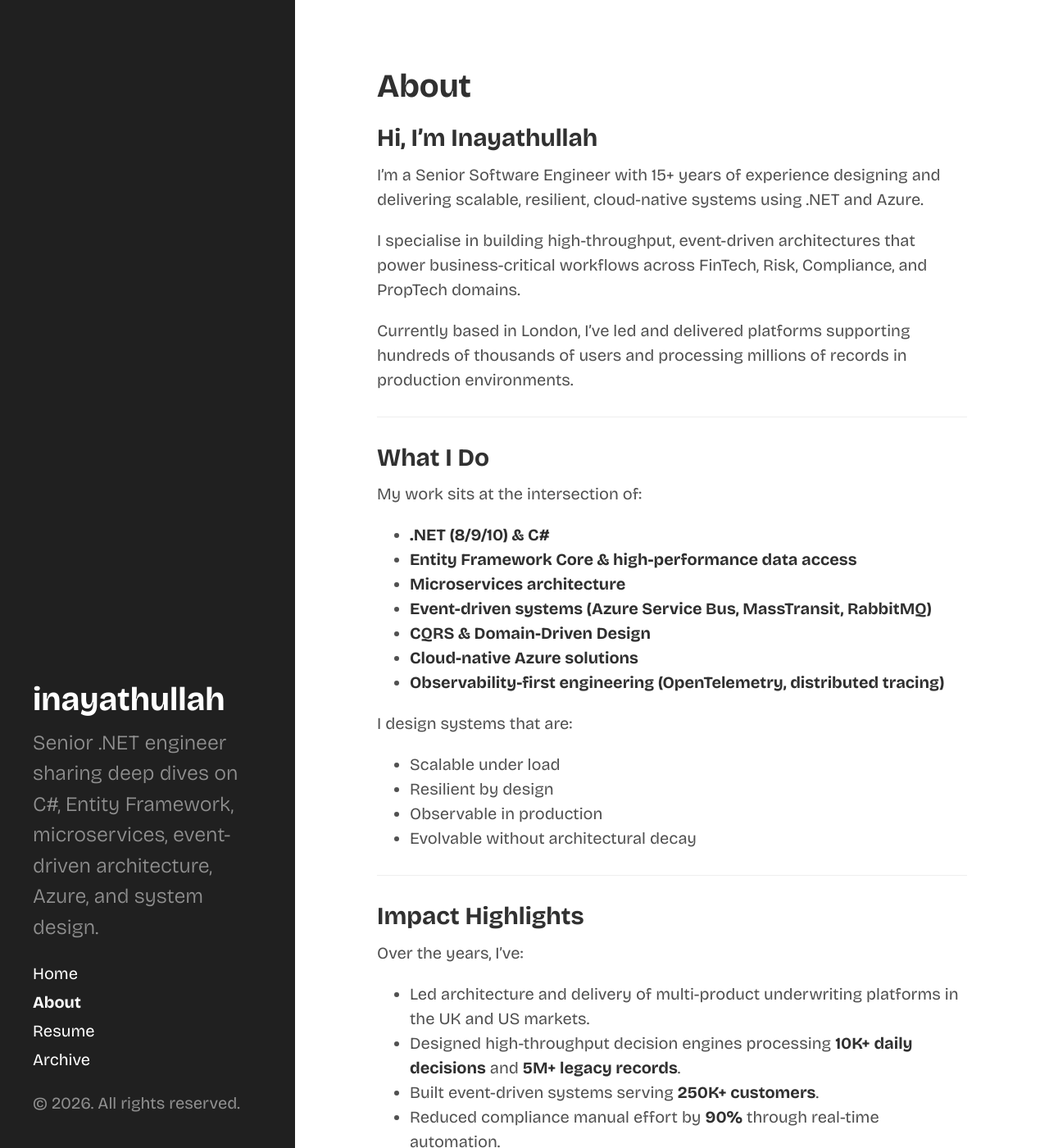
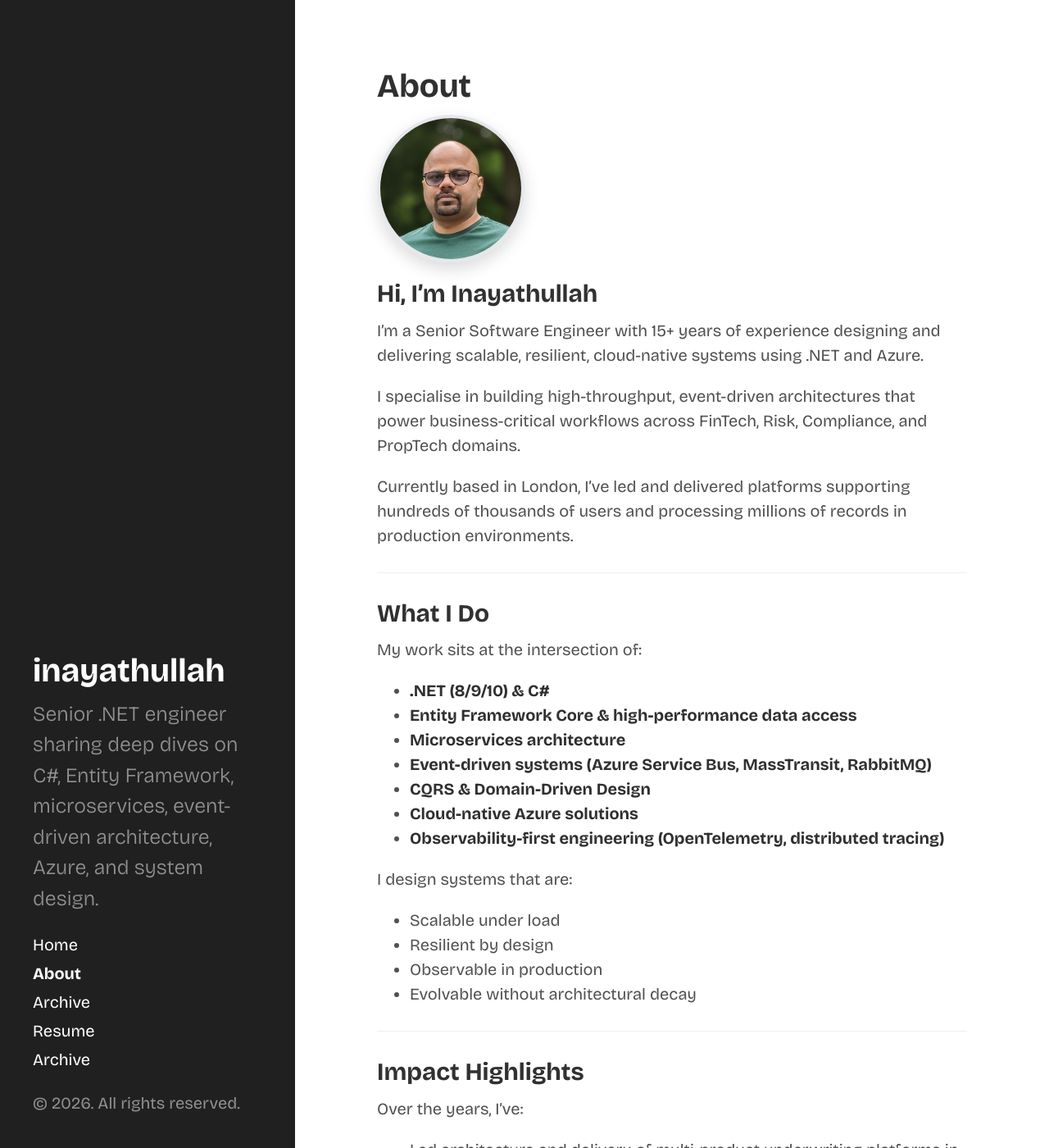
Before and after one commit to inayathullah/inayathullah.github.io, a Jekyll site: the page built from about.md, in a window 1280 px wide and 1400 px high. Shown: the whole window at 82% size. Built offline with Jekyll 4.4.1, drawn with Linux system fonts in a browser that asks for light colours; Markdown is read by kramdown in place of the engine named in the settings; some of the changed text lies outside the part shown.

Commit message:
avatar setup

```diff
--- a/_includes/sidebar.html
+++ b/_includes/sidebar.html
@@ -27,7 +27,7 @@
       {% endfor %}
 
       <a class="sidebar-nav-item" href="/assets/Inayathullah_Ameerjohn_Resume.pdf" target="_blank">Resume</a>
-      <a class="sidebar-nav-item" href="/archive/">Archive</a>
+      <a class="sidebar-nav-item" href="/archive">Archive</a>
     </nav>
 
     <p>&copy; {{ site.time | date: '%Y' }}. All rights reserved.</p>
--- a/about.md
+++ b/about.md
@@ -4,6 +4,9 @@
 permalink: /about/
 ---
 
+<div class="about-avatar">
+  <img src="{{ '/assets/avatar.png' | relative_url }}" alt="Inayathullah">
+</div>
 ## Hi, I'm Inayathullah
 
 I’m a Senior Software Engineer with 15+ years of experience designing and delivering scalable, resilient, cloud-native systems using .NET and Azure.
@@ -97,4 +100,4 @@
 
 ---
 
-If you'd like to connect, discuss architecture, or exchange ideas on distributed systems — feel free to reach out inayathullah.ameerjohn@gmail.com or on [LinkedIn](https://linkedin.com/in/inayathullah).
+If you'd like to connect, discuss architecture, or exchange ideas on distributed systems — feel free to reach out <a href="mailto:inayathullah.ameerjohn@gmail.com">inayathullah.ameerjohn@gmail.com</a> or on <a href="https://linkedin.com/in/inayathullah" target="_blank">LinkedIn</a>.
--- a/public/css/hyde.css
+++ b/public/css/hyde.css
@@ -296,3 +296,17 @@
 .content .highlight {
   margin: 0 0 1.25rem 0;
 }
+
+.about-avatar {
+  text-align: center;
+  margin-bottom: 1rem;
+}
+
+.about-avatar img {
+  width: 180px;
+  height: 180px;
+  border-radius: 50%;
+  object-fit: cover;
+  border: 4px solid #e5e7eb;
+  box-shadow: 0 8px 20px rgba(0, 0, 0, 0.15);
+}
```
Also changed, not shown: archive.md (renamed from _posts/archive.md), assets/avatar.png (added).
